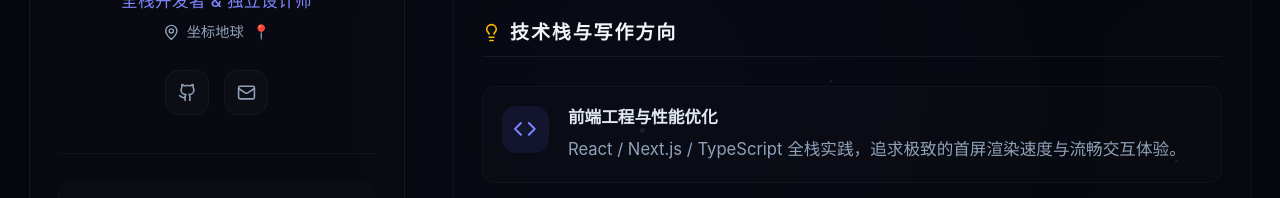
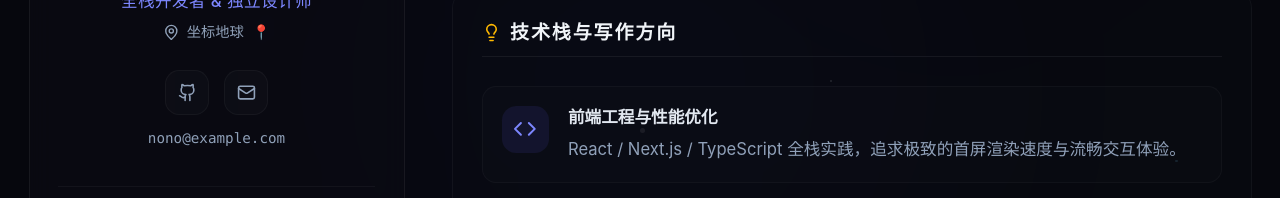
Before and after one commit to luyaoba/Nono-Blog, a React (Vite) app: page / in a window 1280 px wide. Both pictures are taken after a click on the element "关于我". Shown: the part 496-694 px from the top of the page. Built offline with nearby package versions, Linux system fonts and the light colour scheme; no server answers.

Commit message:
feat: About页面展示联系邮箱文本

```diff
--- a/src/components/About.tsx
+++ b/src/components/About.tsx
@@ -164,7 +164,8 @@ export default function About({ glowMode = true, theme = "glow", language = "zh"
             </div>
 
             {/* Social Link Handles */}
-            <div className="flex items-center gap-3 mb-8" id="about-socials">
+            <div className="flex flex-col items-center gap-3 mb-8" id="about-socials">
+              <div className="flex items-center gap-3">
                 <a
                   href={settings?.github || "https://github.com/nono"}
                   target="_blank"
@@ -188,6 +189,15 @@ export default function About({ glowMode = true, theme = "glow", language = "zh"
                   title="Email"
                 >
                   <Mail className="w-4 h-4" />
+                </a>
+              </div>
+              <a
+                href={`mailto:${settings?.mail || "hello@nono.com"}`}
+                className={`text-xs font-mono transition-colors ${
+                  isLight ? "text-slate-500 hover:text-emerald-600" : "text-slate-400 hover:text-emerald-400"
+                }`}
+              >
+                {settings?.mail || "hello@nono.com"}
               </a>
             </div>
 
```
Lines whose indentation alone changed are shown as unchanged.
